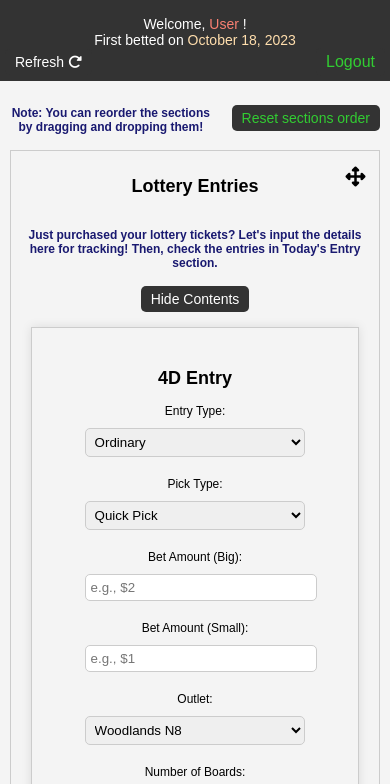
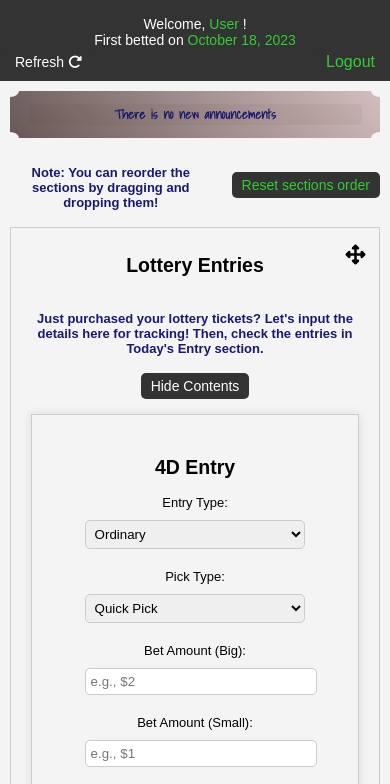
Before and after one commit to testtesttesttest45/singapore_lottery_ledger, an Electron app: page public/index.html in a window 390 px wide. Shown: the part 59-843 px from the top of the page. Drawn offline with nearby package versions, Linux system fonts and the light colour scheme; no server answers; a web font is replaced by a local one.

Commit message:
Announcement for selected users/all - full stack

```diff
--- a/public/css/styles.css
+++ b/public/css/styles.css
@@ -1,5 +1,5 @@
 body {
-    font-family: 'poppins',sans-serif;
+    font-family: 'poppins', sans-serif;
     margin: 0;
     padding: 0;
     background-color: #f4f4f4;
@@ -453,7 +453,8 @@ body.effect-active {
 .betslip-section {
     display: flex;
     flex-direction: column;
-    align-items: center; /* This centers its children horizontally */
+    align-items: center;
+    /* This centers its children horizontally */
     padding: 5px;
     margin: 10px 0;
     border: 1px solid #e0e0e0;
@@ -594,7 +595,8 @@ body.effect-active {
     text-wrap: nowrap;
 }
 
-.edit-btn, .delete-btn {
+.edit-btn,
+.delete-btn {
     width: fit-content;
     height: fit-content;
     padding: 4px;
@@ -614,7 +616,7 @@ body.effect-active {
     align-items: center;
     justify-content: center;
     z-index: 999;
-    background-color: rgba(0,0,0,0.5);
+    background-color: rgba(0, 0, 0, 0.5);
 }
 
 .spinner {
@@ -631,8 +633,13 @@ body.effect-active {
 }
 
 @keyframes spin {
-    0% { transform: rotate(0deg); }
-    100% { transform: rotate(360deg); }
+    0% {
+        transform: rotate(0deg);
+    }
+
+    100% {
+        transform: rotate(360deg);
+    }
 }
 
 footer {
@@ -679,7 +686,8 @@ footer img {
     z-index: 2;
     padding: 0 20px;
     max-width: 300px;
-    border-left: 2px solid rgba(0,0,0,0.1);  /* Add a subtle border to the left of the form to separate it visually from the image */
+    border-left: 2px solid rgba(0, 0, 0, 0.1);
+    /* Add a subtle border to the left of the form to separate it visually from the image */
 }
 
 .contact-admin-form h4 {
@@ -687,7 +695,8 @@ footer img {
     margin-bottom: 15px;
     color: #333;
     font-weight: 500;
-    border-bottom: 2px solid rgba(0,0,0,0.1);  /* Bottom border to separate the title from the form fields */
+    border-bottom: 2px solid rgba(0, 0, 0, 0.1);
+    /* Bottom border to separate the title from the form fields */
     padding-bottom: 10px;
 }
 
@@ -708,10 +717,11 @@ footer img {
 #contactForm button {
     padding: 10px;
     margin-bottom: 15px;
-    border: 1px solid rgba(0,0,0,0.2);
+    border: 1px solid rgba(0, 0, 0, 0.2);
     border-radius: 5px;
     font-size: 14px;
-    transition: all 0.3s;  /* Smooth transition for hover effects */
+    transition: all 0.3s;
+    /* Smooth transition for hover effects */
 }
 
 #contactForm button {
@@ -730,10 +740,13 @@ footer img {
     resize: vertical;
 }
 
-@keyframes gradientTransition  {
-    0%, 100% {
+@keyframes gradientTransition {
+
+    0%,
+    100% {
         background-image: linear-gradient(45deg, #FFD700, #FFB300);
     }
+
     50% {
         background-image: linear-gradient(45deg, #FFA500, #FF6347);
     }
@@ -770,10 +783,67 @@ footer img {
     padding: 5px 10px;
 }
 
+.announcement-banner {
+    max-width: 100%;
+    margin-bottom: 10px;
+    background: linear-gradient(to right, #BF953F, #FCF6BA, #B38728, #FBF5B7, #AA771C);
+    position: relative;
+    display: grid;
+}
+
+.announcement-text {
+    color: midnightblue;
+    width: 90%;
+    align-self: center;
+    justify-self: center;
+    background-color: #463c140f;
+    border-radius: 5px;
+    padding: 7px;
+    font-family: 'Shadows Into Light', cursive;
+    font-weight: bold;
+}
+
+.announcement-banner:before,
+.announcement-banner:after,
+.announcement-text:before,
+.announcement-text:after {
+    content: "";
+    display: block;
+    width: 16px;
+    height: 14px;
+    background-color: #f4f4f4;
+    position: absolute;
+}
+
+.announcement-banner:before {
+    top: 0;
+    left: 0;
+    border-bottom-right-radius: 100%;
+}
+
+.announcement-banner:after {
+    bottom: 0;
+    right: 0;
+    border-top-left-radius: 100%;
+}
+
+.announcement-text:before {
+    top: 0;
+    right: 0;
+    border-bottom-left-radius: 100%;
+}
+
+.announcement-text:after {
+    bottom: 0;
+    left: 0;
+    border-top-right-radius: 100%;
+}
+
+
 /* Mobile adjustments */
 @media (max-width: 600px) {
     body {
-        font-size: 12px;
+        font-size: 13px;
     }
 
     header {
@@ -890,7 +960,8 @@ footer img {
     .contact-admin-form {
         max-width: 100%;
         padding: 0;
-        border-left: none;  /* Remove the left border */
+        border-left: none;
+        /* Remove the left border */
     }
 
     .image-container {
@@ -905,4 +976,16 @@ footer img {
     .move-button {
         font-size: 20px;
     }
+
+    .announcement-banner:before,
+    .announcement-banner:after,
+    .announcement-text:before,
+    .announcement-text:after {
+        width: 9px;
+        height: 6px;
+    }
+
+    .announcement-text {
+        padding: 0px;
+    }
 }
--- a/public/index.html
+++ b/public/index.html
@@ -13,6 +13,12 @@
     <script src="https://cdnjs.cloudflare.com/ajax/libs/Sortable/1.15.0/Sortable.min.js"
         integrity="sha512-Eezs+g9Lq4TCCq0wae01s9PuNWzHYoCMkE97e2qdkYthpI0pzC3UGB03lgEHn2XM85hDOUF6qgqqszs+iXU4UA=="
         crossorigin="anonymous" referrerpolicy="no-referrer"></script>
+    <link rel="preconnect" href="https://fonts.googleapis.com">
+    <link rel="preconnect" href="https://fonts.gstatic.com" crossorigin>
+    <link
+        href="https://fonts.googleapis.com/css2?family=Ma+Shan+Zheng&family=Orbitron:wght@900&family=Shadows+Into+Light&display=swap"
+        rel="stylesheet">
+
 
 </head>
 
@@ -21,11 +27,11 @@
         <h1>Singapore Lottery Ledger</h1>
         <div class="header-banner">
             <div></div>
-            <span>Welcome, <span id="user-name" style="color: salmon;">User</span> !</span>
-            <span>First betted on <span id="first-betting" style="color: navajowhite;">October 18, 2023</span></span>
+            <span>Welcome, <span id="user-name" style="color: limegreen;">User</span> !</span>
+            <span>First betted on <span id="first-betting" style="color: limegreen;">October 18, 2023</span></span>
             <div class="btn-container">
                 <button id="refresh-btn" type="button" aria-label="refresh button">Refresh <i
-                    class="fa-solid fa-rotate-right"></i></button>
+                        class="fa-solid fa-rotate-right"></i></button>
                 <button id="logout-btn" type="button" style="color: limegreen"
                     aria-label="logout button">Logout</button>
             </div>
@@ -33,6 +39,12 @@
     </header>
 
     <main>
+        <div id="announcement-container">
+            <div class="announcement-banner" style="background: linear-gradient(45deg, #675757, #d4bebe);">
+                <p class="announcement-text">There is no new announcements</p>
+            </div>
+        </div>
+
         <div class="sections-header">
             <h4 class="section-description">Note: You can reorder the sections by dragging and dropping them!</h4>
             <button id="reset-order-btn" type="button" style="color: limegreen" aria-label="reset order button">Reset
--- a/public/js/main.js
+++ b/public/js/main.js
@@ -54,6 +54,32 @@ document.addEventListener('DOMContentLoaded', function () {
         })
         .catch(error => {
             console.error('Error fetching current user:', error);
+        });
+
+    fetch('/get-announcements')
+        .then(response => {
+            if (!response.ok) {
+                throw new Error('Network response was not ok');
+            }
+            return response.json();
+        })
+        .then(announcements => {
+            const announcementContainer = document.getElementById('announcement-container');
+
+            announcements.forEach(announcement => {
+                const announcementDiv = document.createElement('div');
+                announcementDiv.className = 'announcement-banner';
+
+                const announcementText = document.createElement('p');
+                announcementText.className = 'announcement-text';
+                announcementText.textContent = announcement.announcement_content;
+
+                announcementDiv.appendChild(announcementText);
+                announcementContainer.appendChild(announcementDiv);
+            });
+        })
+        .catch(error => {
+            console.error('Error fetching announcements:', error);
         });
 });
 
@@ -1601,10 +1627,10 @@ document.addEventListener('DOMContentLoaded', function () {
     });
 });
 
-document.addEventListener("DOMContentLoaded", function() {
+document.addEventListener("DOMContentLoaded", function () {
     const refreshButton = document.getElementById('refresh-btn');
 
-    refreshButton.addEventListener('click', function() {
+    refreshButton.addEventListener('click', function () {
         location.reload();
     });
 });
```
Also changed, not shown: beta-database-setup.js (+44 -7 lines), server.js (+48 -0 lines).
